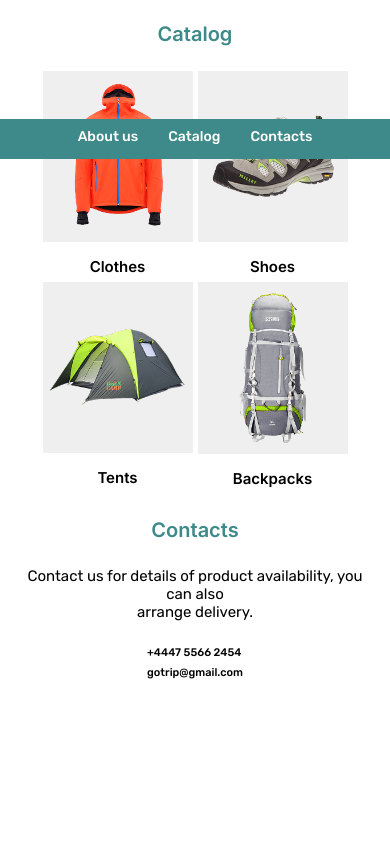
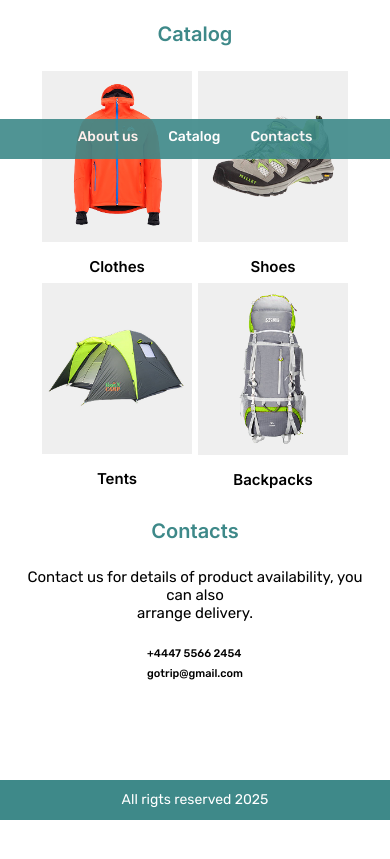
Before and after one commit to Jovoh-ken/GoTrip, a plain HTML site: page index.html in a window 390 px wide. Shown: the part 685-1544 px from the top of the page. Before the commit the page ends 1464 px from the top, so only its background shows below. Drawn offline with Linux system fonts and the light colour scheme.

Commit message:
Footer-ham tugadi full responsive

```diff
--- a/index.html
+++ b/index.html
@@ -104,7 +104,7 @@
         </div>
     </main>
     <!-- FOOTER_QISMI -->
-  <!-- <footer class="footer">
+  <footer class="footer">
         <div class="container">
             <div class="footer_box">
                 <ul class="footer_list">
@@ -115,7 +115,7 @@
                 <p class="footer_text">All rigts reserved 2025</p>
             </div>
         </div>
-    </footer>  -->
+    </footer>
 </body>
 
 </html>
--- a/style/media.css
+++ b/style/media.css
@@ -4,6 +4,7 @@
         gap: 40px;
 
     }
+
 
     .nav_box {
         padding: 35px 0px;
@@ -92,9 +93,6 @@
     .catalog {
         transition: 0.5s;
     }
-
-}
-
 
     @media(max-width:1055px) {
         .catalog_img {
@@ -221,6 +219,7 @@
             justify-content: center;
             align-items: center;
             background: rgba(62, 137, 137, 1);
+            opacity: 0.9;
             width: 100%;
             z-index: 99;
         }
@@ -308,6 +307,21 @@
             font-size: 19px;
         }
 
+        /* FOOTER_QISMI */
+        .footer {
+            margin-bottom: 45px;
+        }
+
+        .footer_list {
+            display: none;
+
+        }
+
+        .footer_box {
+            height: 50px;
+        }
+
+    }
 
 }
 
@@ -432,6 +446,7 @@
         font-weight: 500;
         font-size: 14px;
     }
+
 }
 
 /* 450-EKRAN */
@@ -516,14 +531,39 @@
     }
 
     .catalog_invertar {
-        gap: 5px;
+        gap: 20px;
+    }
+
+    .catalog_img {
+        width: 180px;
+    }
+
+    .contacts_all {
+        font-size: 11px;
+    }
+
+    /* FOOTER_QISMI */
+    .footer {
+        margin-bottom: 40px;
+    }
+
+    .footer_box {
+        height: 40px;
+        text-align: center;
+    }
+.footer_text {
+    font-weight: 400;
+    font-size: 14px;
+}
+
+}
+
+@media (max-width:400px) {
+    .catalog_invertar {
+        gap: 6px;
     }
 
     .catalog_img {
         width: 150px;
     }
-.contacts_all{
- font-size: 11px;
 }
-
-}
```
Lines whose indentation alone changed are shown as unchanged.
